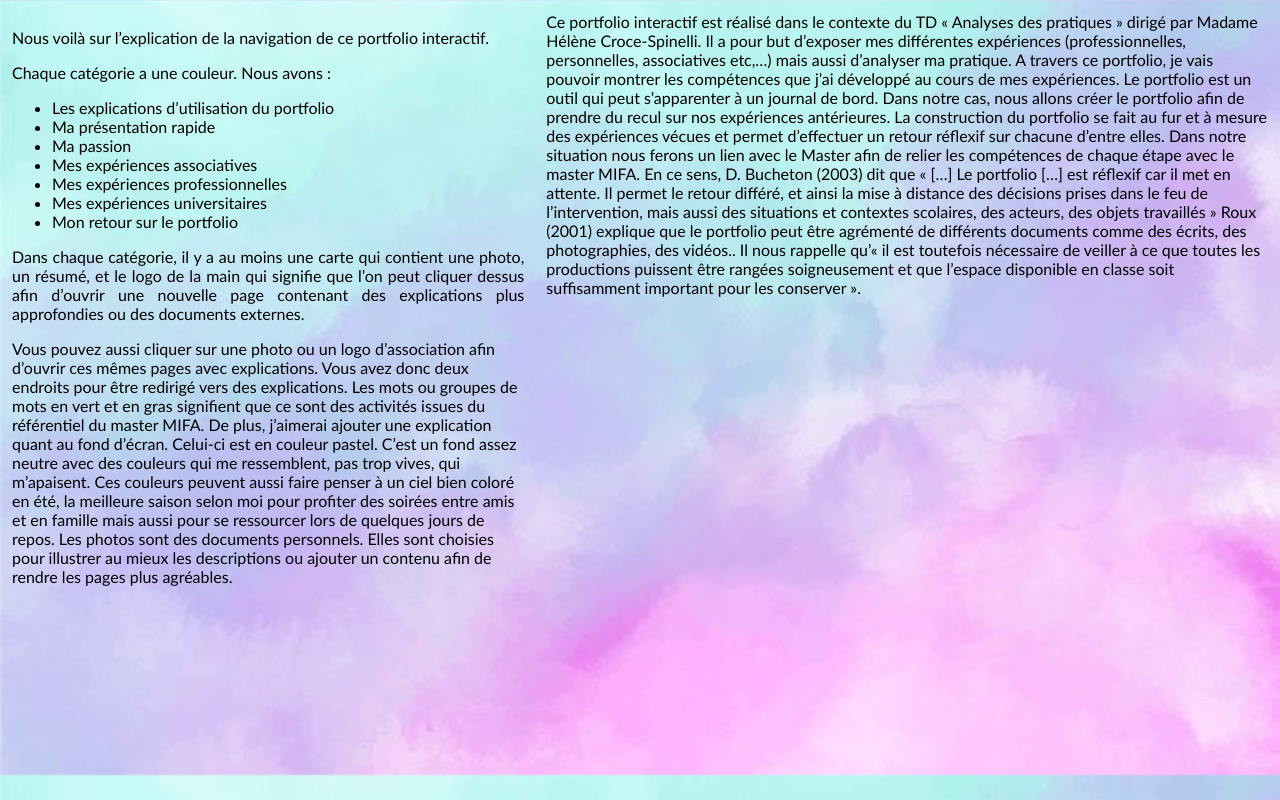
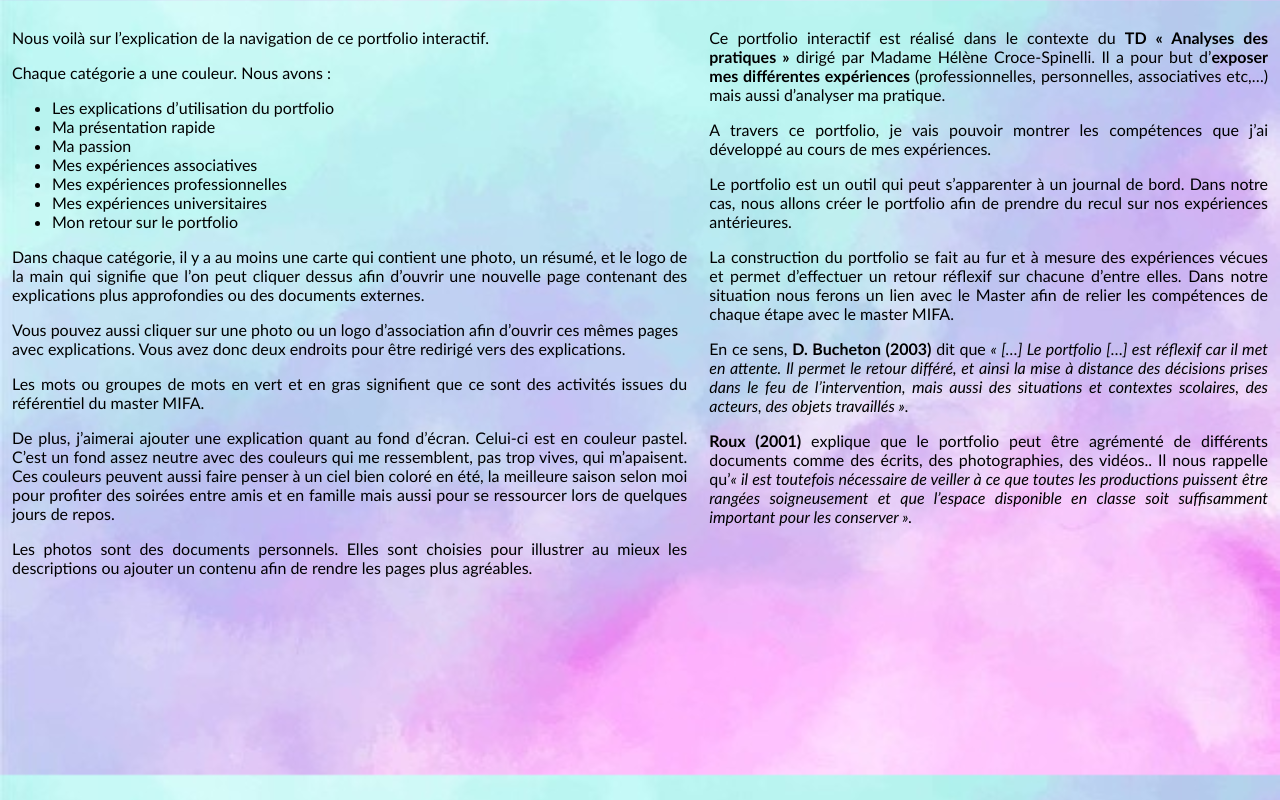
Before and after one commit to Maebb/eportfolio, a plain HTML site: page explications.html in a window 1280 px wide. Drawn offline with Linux system fonts and the light colour scheme.

Commit message:
ajout explications + qui suis je + index modifié

```diff
--- a/explications.html
+++ b/explications.html
@@ -29,20 +29,56 @@
 							logo de la main qui signifie que l’on peut cliquer dessus afin d’ouvrir une nouvelle page contenant
 							des explications plus approfondies ou des documents externes.
 						</p>
-Vous pouvez aussi cliquer sur une photo ou un logo d’association afin d’ouvrir ces mêmes pages avec explications. Vous avez donc deux endroits pour être redirigé vers des explications.
-
-Les mots ou groupes de mots en vert et en gras signifient que ce sont des activités issues du référentiel du master MIFA.
-
-De plus, j’aimerai ajouter une explication quant au fond d’écran. Celui-ci est en couleur pastel. C’est un fond assez neutre avec des couleurs qui me ressemblent, pas trop vives, qui m’apaisent. Ces couleurs peuvent aussi faire penser à un ciel bien coloré en été, la meilleure saison selon moi pour profiter des soirées entre amis et en famille mais aussi pour se ressourcer lors de quelques jours de repos.
-Les photos sont des documents personnels. Elles sont choisies pour illustrer au mieux les descriptions ou ajouter un contenu afin de rendre les pages plus agréables.
+							Vous pouvez aussi cliquer sur une photo ou un logo d’association afin d’ouvrir
+							ces mêmes pages avec explications. Vous avez donc deux endroits pour être redirigé
+							vers des explications.
+						<p>
+							Les mots ou groupes de mots en vert et en gras signifient que ce sont des activités
+							issues du référentiel du master MIFA.
+						</p>
+						<p>
+							De plus, j’aimerai ajouter une explication quant au fond d’écran. Celui-ci est en couleur pastel.
+							C’est un fond assez neutre avec des couleurs qui me ressemblent, pas trop vives, qui m’apaisent.
+							Ces couleurs peuvent aussi faire penser à un ciel bien coloré en été, la meilleure saison selon moi
+							pour profiter des soirées entre amis et en famille mais aussi pour se ressourcer lors de quelques
+							jours de repos.
+						</p>
+						<p>
+							Les photos sont des documents personnels. Elles sont choisies pour illustrer au mieux
+							les descriptions ou ajouter un contenu afin de rendre les pages plus agréables.
+						</p>
 
 					</td>
 					<td>
-						Ce portfolio interactif est réalisé dans le contexte du TD « Analyses des pratiques » dirigé par Madame Hélène Croce-Spinelli. Il a pour but d’exposer mes différentes expériences (professionnelles, personnelles, associatives etc,…) mais aussi d’analyser ma pratique. A travers ce portfolio, je vais pouvoir montrer les compétences que j’ai développé au cours de mes expériences.
-
-Le portfolio est un outil qui peut s’apparenter à un journal de bord. Dans notre cas, nous allons créer le portfolio afin de prendre du recul sur nos expériences antérieures.
-La construction du portfolio se fait au fur et à mesure des expériences vécues et permet d’effectuer un retour réflexif sur chacune d’entre elles. Dans notre situation nous ferons un lien avec le Master afin de relier les compétences de chaque étape avec le master MIFA. En ce sens, D. Bucheton (2003) dit que « […] Le portfolio […] est réflexif car il met en attente. Il permet le retour différé, et ainsi la mise à distance des décisions prises dans le feu de l’intervention, mais aussi des situations et contextes scolaires, des acteurs, des objets travaillés »
-Roux (2001) explique que le portfolio peut être agrémenté de différents documents comme des écrits, des photographies, des vidéos.. Il nous rappelle qu’« il est toutefois nécessaire de veiller à ce que toutes les productions puissent être rangées soigneusement et que l’espace disponible en classe soit suffisamment important pour les conserver ».
+						<p>
+							Ce portfolio interactif est réalisé dans le contexte du <strong>TD « Analyses des pratiques »</strong>
+							dirigé par Madame Hélène Croce-Spinelli. Il a pour but d’<strong>exposer mes différentes expériences</strong>
+							(professionnelles, personnelles, associatives etc,…) mais aussi d’analyser ma pratique.
+						</p>
+						<p>
+							A travers ce portfolio, je vais pouvoir montrer les compétences que j’ai développé au cours de
+							mes expériences.
+						</p>
+						<p>
+							Le portfolio est un outil qui peut s’apparenter à un journal de bord.
+							Dans notre cas, nous allons créer le portfolio afin de prendre du recul sur nos expériences antérieures.
+						</p>
+						<p>
+							La construction du portfolio se fait au fur et à mesure des expériences vécues et
+							permet d’effectuer un retour réflexif sur chacune d’entre elles. Dans notre situation nous ferons un
+							lien avec le Master afin de relier les compétences de chaque étape avec le master MIFA.
+						</p>
+						<p>
+							En ce sens, <strong>D. Bucheton (2003)</strong> dit que <em>« […] Le portfolio […] est réflexif car il met en attente.
+							Il permet le retour différé, et ainsi la mise à distance des décisions prises dans le feu de
+							l’intervention, mais aussi des situations et contextes scolaires, des acteurs, des objets travaillés ».</em>
+						</p>
+						<p>
+							<strong>Roux (2001)</strong> explique que le portfolio peut être agrémenté de différents documents
+							comme des écrits, des photographies, des vidéos.. Il nous rappelle qu’<em>« il est toutefois
+							nécessaire de veiller à ce que toutes les productions puissent être rangées soigneusement
+							et que l’espace disponible en classe soit suffisamment important pour les conserver ».</em>
+						</p>
 
 					</td>
 				</tr>
```
Also changed, not shown: index.html (+29 -16 lines), qui suis-je.html (+26 -8 lines).
